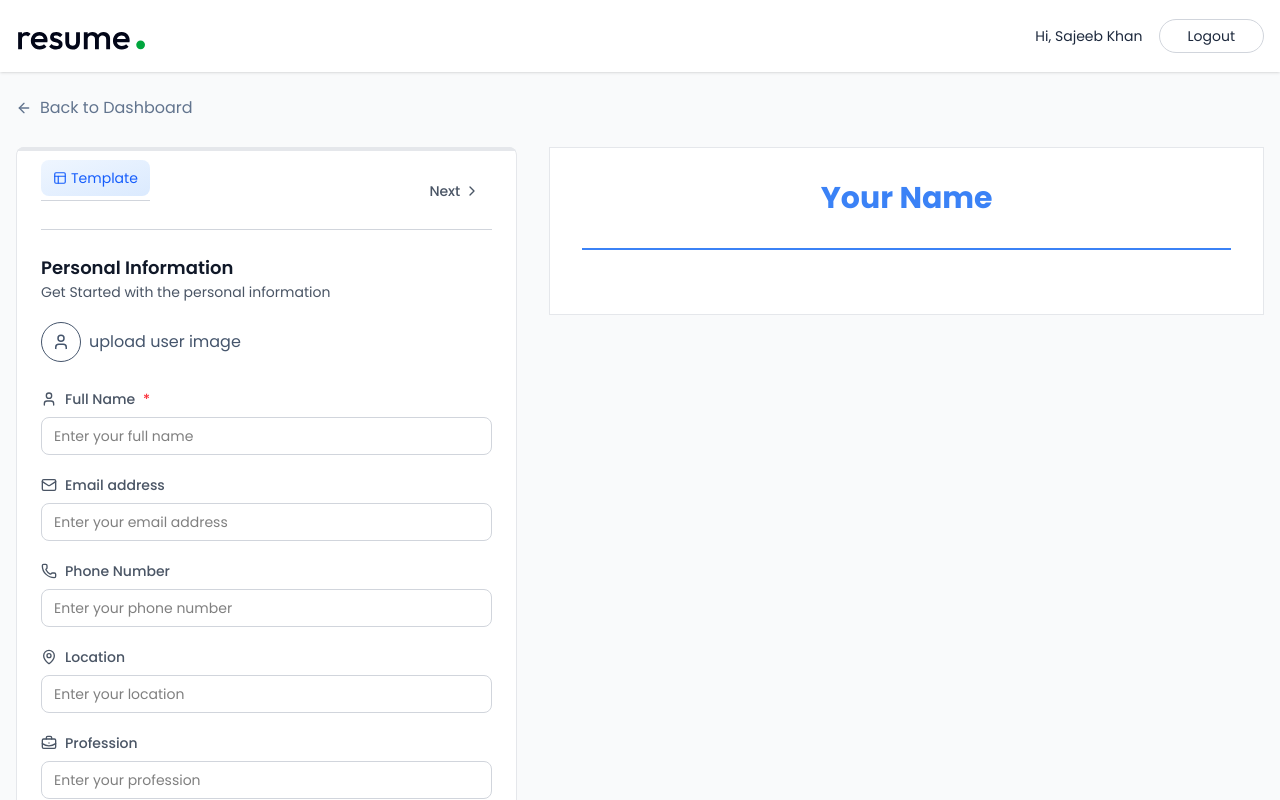
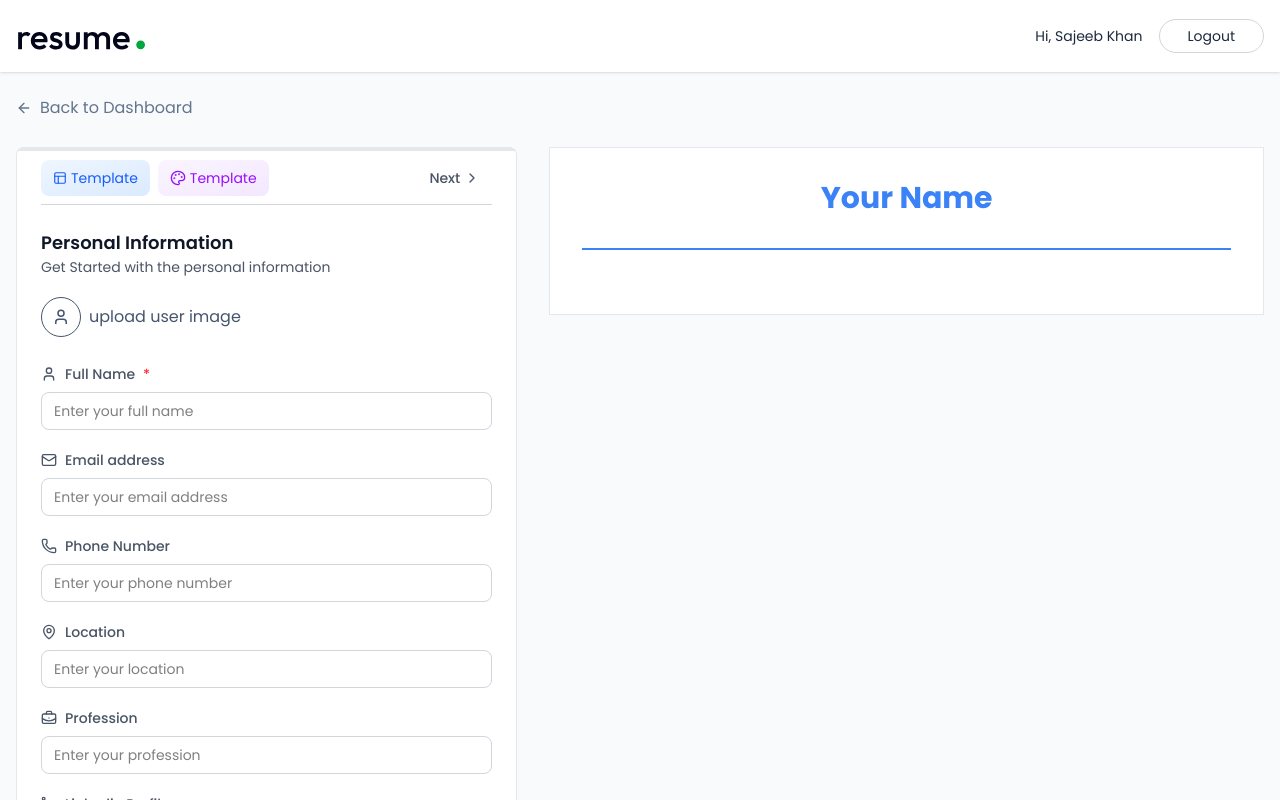
Before and after one commit to sojibkhan567/resume-builder-app, a React (Vite) app in the folder frontend/: page /app/builder/1 in a window 1280 px wide. Shown: the top 800 px of the page. Built offline with nearby package versions, Linux system fonts and the light colour scheme.

Commit message:
f-04:add ColorPicker component and integrate it into ResumeBuilder for template color selection

```diff
--- /dev/null
+++ b/frontend/src/components/ColorPicker.jsx
@@ -0,0 +1,39 @@
+import { Palette } from 'lucide-react';
+import React, { useState } from 'react'
+
+const ColorPicker = () => {
+    const [isOpen, setIsOpen] = useState(false);
+    const colors = [
+        {name: "Blue", value: "#3B82F6"},
+        {name: "Indigo", value: "#6366F1"},
+        {name: "Purple", value: "#8B5CF6"},
+        {name: "Green", value: "#10B981"},
+        {name: "Red", value: "#EF4444"},
+        {name: "Orange", value: "#F97316"},
+        {name: "Teal", value: "#14B8A6"},
+        {name: "Pink", value: "#EC4899"},
+        {name: "Gray", value: "#6B7280"},
+        {name: "Black", value: "#1F2937"},
+    ];
+  return (
+    <div>
+        <button
+        onClick={() => setIsOpen(!isOpen)}
+        className="flex items-center gap-1 text-sm text-purple-600 bg-linear-to-br from-purple-50 to-purple-100 ring-purple-300 hover:ring transition-all px-3 py-2 rounded-lg"
+      >
+        <Palette size={16} /> <span className="max-sm:hidden">Template</span>
+      </button>
+      {isOpen && (
+        <div>
+            {colors.map((color) => (
+                <div key={color.key} className='relative cursor-pointer group flex flex-col'>
+                    <div className='w-12 h-12 rounded-full border-2 border-transparent group-hover:border-black/25 transition-colors'></div>
+                </div>
+            ))}
+        </div>
+      )}
+    </div>
+  )
+}
+
+export default ColorPicker
--- a/frontend/src/pages/ResumeBuilder.jsx
+++ b/frontend/src/pages/ResumeBuilder.jsx
@@ -15,6 +15,7 @@ import {
 import PersonalInfoForm from "../components/PersonalInfoForm";
 import ResumePreview from "../components/ResumePreview";
 import TemplateSelector from "../components/TemplateSelector";
+import ColorPicker from "../components/ColorPicker";
 
 const ResumeBuilder = () => {
   const { resumeId } = useParams();
@@ -89,8 +90,9 @@ const ResumeBuilder = () => {
               {/* --- Section navigation --- */}
               <div className="flex justify-between items-center mb-6 border-b border-gray-300 py-1">
                 {/* template & color selector */}
-                <div className="flex justify-between items-center mb-6 border-b border-gray-300 py-1">
+                <div className="flex items-center gap-2">
                   <TemplateSelector selectedTemplate={resumeData.template} onChange={(template) => setResumeData(prev => ({...prev, template})) }/>
+                  <ColorPicker />
                 </div>
                 {/* pre & next btn */}
                 <div className="flex items-center">
```
